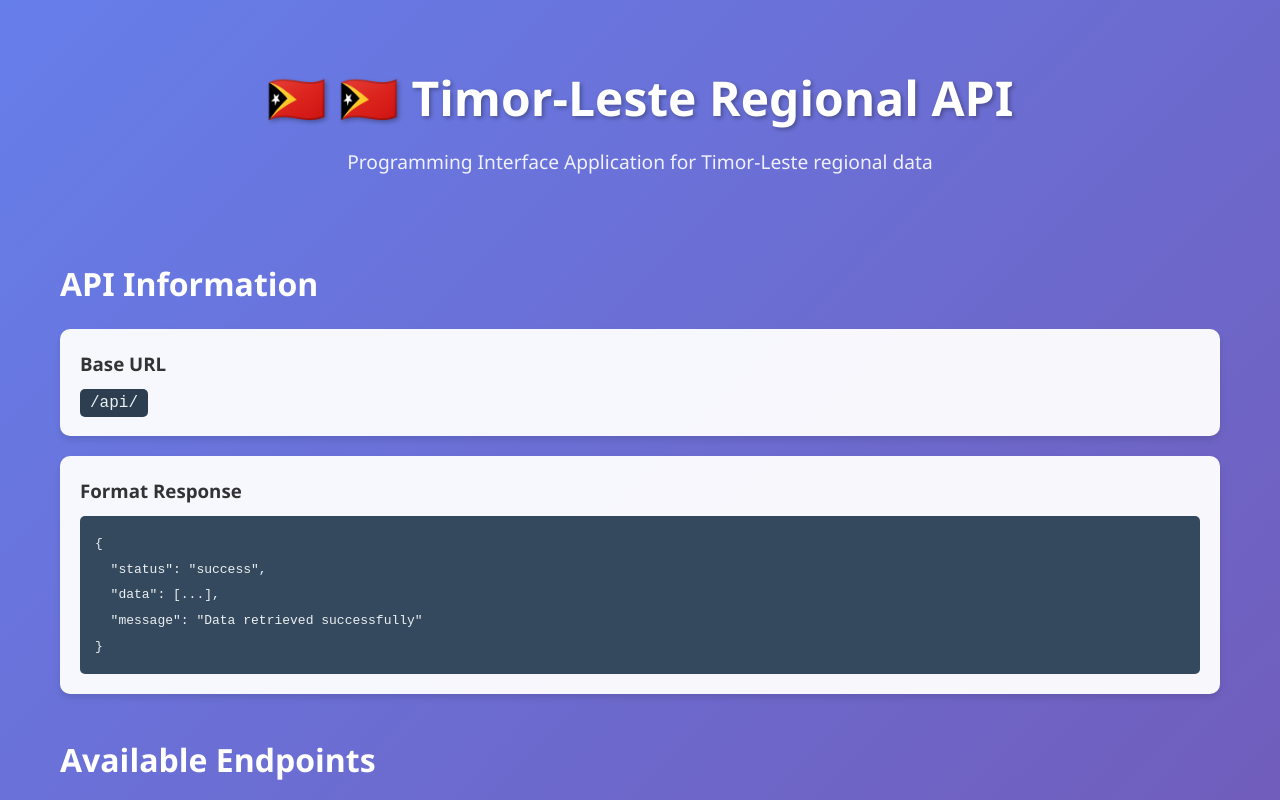
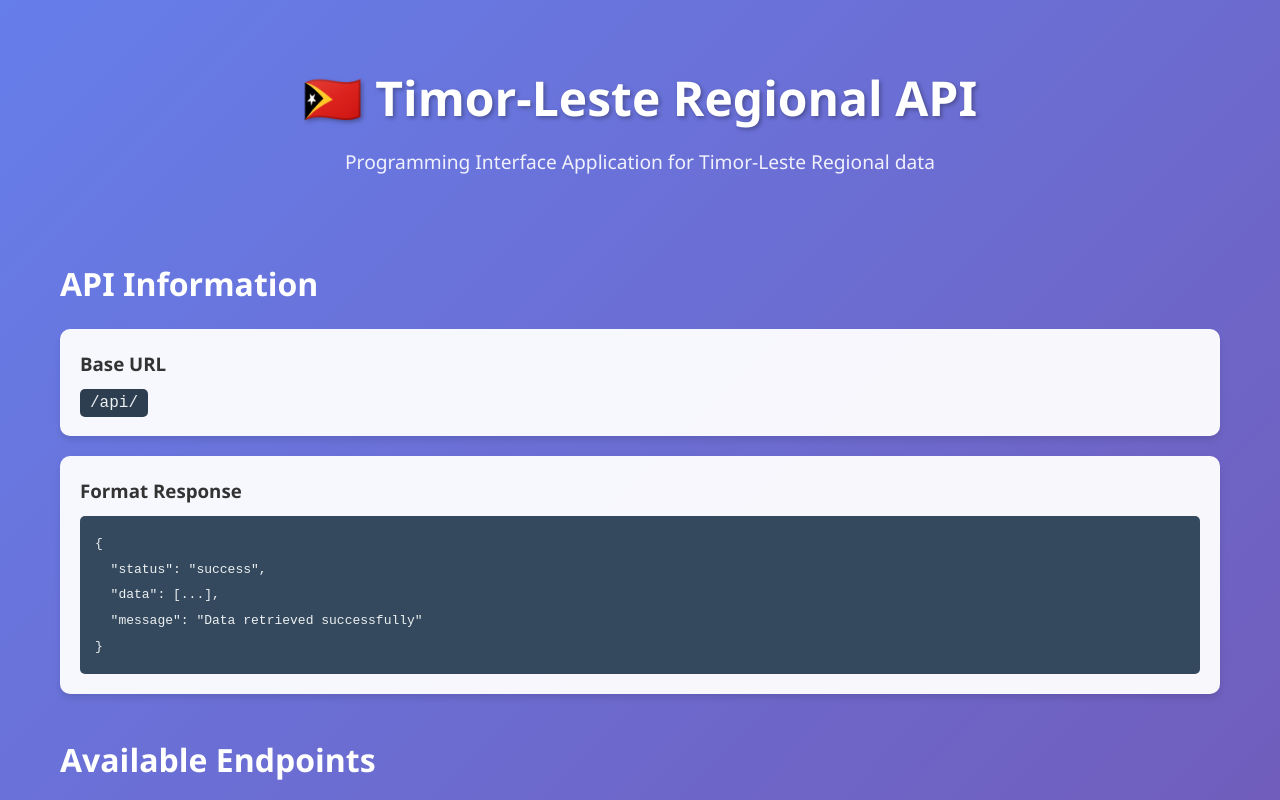
Before and after one commit to GlaimataCode/API-Wilayah-Timor-Leste, a website: page index.html in a window 1280 px wide. Shown: the top 800 px of the page. Drawn offline with Linux system fonts and the light colour scheme.

Commit message:
tl update

```diff
--- a/index.html
+++ b/index.html
@@ -9,8 +9,8 @@
 <body>
     <div class="container">
         <header>
-            <h1>🇹🇱 🇹🇱 Timor-Leste Regional API</h1>
-            <p>Programming Interface Application for Timor-Leste regional data</p>
+            <h1> 🇹🇱 Timor-Leste Regional API</h1>
+            <p>Programming Interface Application for Timor-Leste Regional data</p>
         </header>
 
         <main>
```
